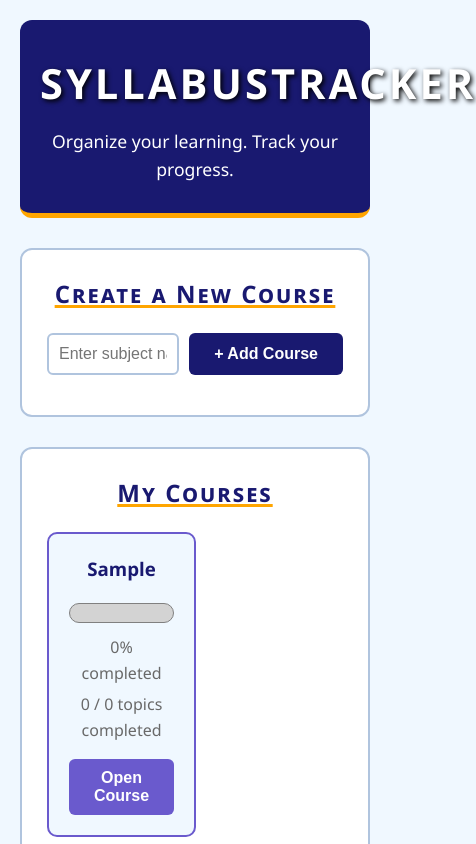
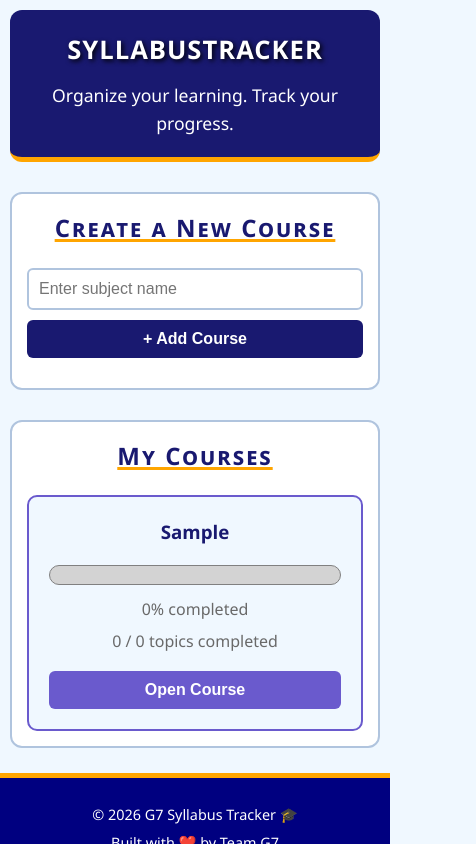
Before and after one commit to ratandeepb/G7-Syllabus-Tracker, a plain HTML site: page index.html in a window 390 px wide. Both pictures are taken after typing "Sample" into the empty fields and a click on the button "+ Add Course". Shown: the top 844 px of the page, 476 px wide, since content can reach past the window. Drawn offline with Linux system fonts and the light colour scheme.

Commit message:
Refactor and reorganize CSS styles and Header

```diff
--- a/style.css
+++ b/style.css
@@ -2,7 +2,6 @@
     box-sizing: border-box;
 }
 
-/* ========== BODY ========== */
 body {
     font-family: "Segoe UI", Arial, Helvetica, sans-serif;
     font-size: 16px;
@@ -13,7 +12,6 @@ body {
     padding: 0;
 }
 
-/* ========== MAIN (flex container, JS renders inside #app) ========== */
 main {
     display: flex;
     flex-direction: column;
@@ -22,10 +20,11 @@ main {
 }
 
 #app {
+    width: 100%;
+    max-width: 800px;
     min-height: 60vh;
 }
 
-/* ========== HEADERS (static header + JS app-header + course-header) ========== */
 header,
 .app-header,
 .course-header {
@@ -40,7 +39,6 @@ header,
     margin-bottom: 15px;
 }
 
-/* The page-top header spans the full width */
 body > header {
     max-width: none;
     border-radius: 0;
@@ -55,6 +53,8 @@ header h1,
     text-transform: uppercase;
     text-shadow: 2px 2px 5px black;
     margin: 0 0 10px 0;
+    overflow-wrap: break-word;
+    word-break: break-word;
 }
 
 header h2,
@@ -73,7 +73,6 @@ header p,
     margin: 10px 0 0 0;
 }
 
-/* ========== SECTIONS (cards) ========== */
 section {
     width: 100%;
     max-width: 800px;
@@ -93,7 +92,6 @@ section h2 {
     margin-top: 0;
 }
 
-/* ========== HORIZONTAL LINE ========== */
 hr {
     width: 60%;
     border-style: dashed;
@@ -102,13 +100,11 @@ hr {
     margin: 10px auto;
 }
 
-/* ========== LABELS ========== */
 label {
     font-weight: bold;
     color: dimgray;
 }
 
-/* ========== TEXT INPUTS ========== */
 input[type="text"] {
     width: 100%;
     padding: 10px;
@@ -125,7 +121,6 @@ input[type="text"]:focus {
     outline: none;
 }
 
-/* ========== BUTTONS ========== */
 button {
     background: midnightblue;
     color: white;
@@ -143,7 +138,6 @@ button:hover {
     color: black;
 }
 
-/* ========== JS FORMS: course-form and topic-form (flex row) ========== */
 #course-form,
 .topic-form {
     display: flex;
@@ -158,7 +152,6 @@ button:hover {
     margin-top: 0;
 }
 
-/* ========== COURSE GRID (CSS Grid) ========== */
 .course-grid {
     display: grid;
     grid-template-columns: 1fr 1fr;
@@ -183,6 +176,7 @@ button:hover {
     color: midnightblue;
     text-transform: capitalize;
     margin-top: 0;
+    overflow-wrap: break-word;
 }
 
 .course-card p {
@@ -195,7 +189,6 @@ button:hover {
     margin-top: 10px;
 }
 
-/* ========== PROGRESS BAR (JS div version) ========== */
 .progress-bar {
     width: 100%;
     height: 20px;
@@ -217,7 +210,6 @@ button:hover {
     background: white;
 }
 
-/* ========== BACK BUTTON ========== */
 #back-dashboard {
     width: 100%;
     max-width: 800px;
@@ -225,7 +217,6 @@ button:hover {
     margin-bottom: 15px;
 }
 
-/* ========== FILTER SECTION ========== */
 .filter-section {
     text-align: center;
     background: cornsilk;
@@ -236,7 +227,6 @@ button:hover {
     margin-left: 10px;
 }
 
-/* ========== SELECT DROPDOWNS ========== */
 select {
     padding: 6px 10px;
     border: 2px solid lightsteelblue;
@@ -250,7 +240,6 @@ select:hover {
     border-color: slateblue;
 }
 
-/* ========== UNIT CARDS ========== */
 .unit-card {
     border-left: 8px solid slateblue;
 }
@@ -267,7 +256,6 @@ select:hover {
     color: gray;
 }
 
-/* ========== TOPIC CARDS ========== */
 .topic-card {
     background: aliceblue;
     border: 2px solid lightsteelblue;
@@ -287,6 +275,7 @@ select:hover {
     font-size: 1.1em;
     color: midnightblue;
     margin-bottom: 10px;
+    overflow-wrap: break-word;
 }
 
 .topic-checkbox {
@@ -316,7 +305,6 @@ select:hover {
     outline: none;
 }
 
-/* ========== STATIC HTML: progress element, fieldset, notes ========== */
 progress {
     width: 100%;
     height: 25px;
@@ -369,7 +357,6 @@ legend {
     outline: none;
 }
 
-/* ========== LISTS (pseudo-class + ::before) ========== */
 ul {
     list-style: none;
     padding: 0;
@@ -397,7 +384,6 @@ li:hover {
     background-color: khaki;
 }
 
-/* ========== LINKS ========== */
 a:link {
     color: royalblue;
     text-decoration: none;
@@ -416,7 +402,6 @@ a:active {
     color: red;
 }
 
-/* ========== FOOTER ========== */
 footer {
     background: midnightblue;
     color: white;
@@ -440,3 +425,57 @@ body > p {
     color: midnightblue;
     margin: 10px 0;
 }
+
+@media (max-width: 600px) {
+    main {
+        padding: 10px;
+    }
+
+    header,
+    .app-header,
+    .course-header {
+        padding: 20px 10px;
+    }
+
+    header h1,
+    .app-header h1,
+    .course-header h1 {
+        font-size: 1.6em;
+        letter-spacing: 1px;
+    }
+
+    header h2,
+    .course-header h2 {
+        font-size: 1em;
+    }
+
+    section {
+        padding: 15px;
+    }
+
+    .course-grid {
+        grid-template-columns: 1fr;
+    }
+
+    #course-form,
+    .topic-form {
+        flex-direction: column;
+    }
+
+    button {
+        width: 100%;
+    }
+
+    .topic-title {
+        font-size: 1em;
+    }
+
+    select {
+        width: 100%;
+    }
+
+    #topic-filter {
+        margin-left: 0;
+        margin-top: 8px;
+    }
+}
```
